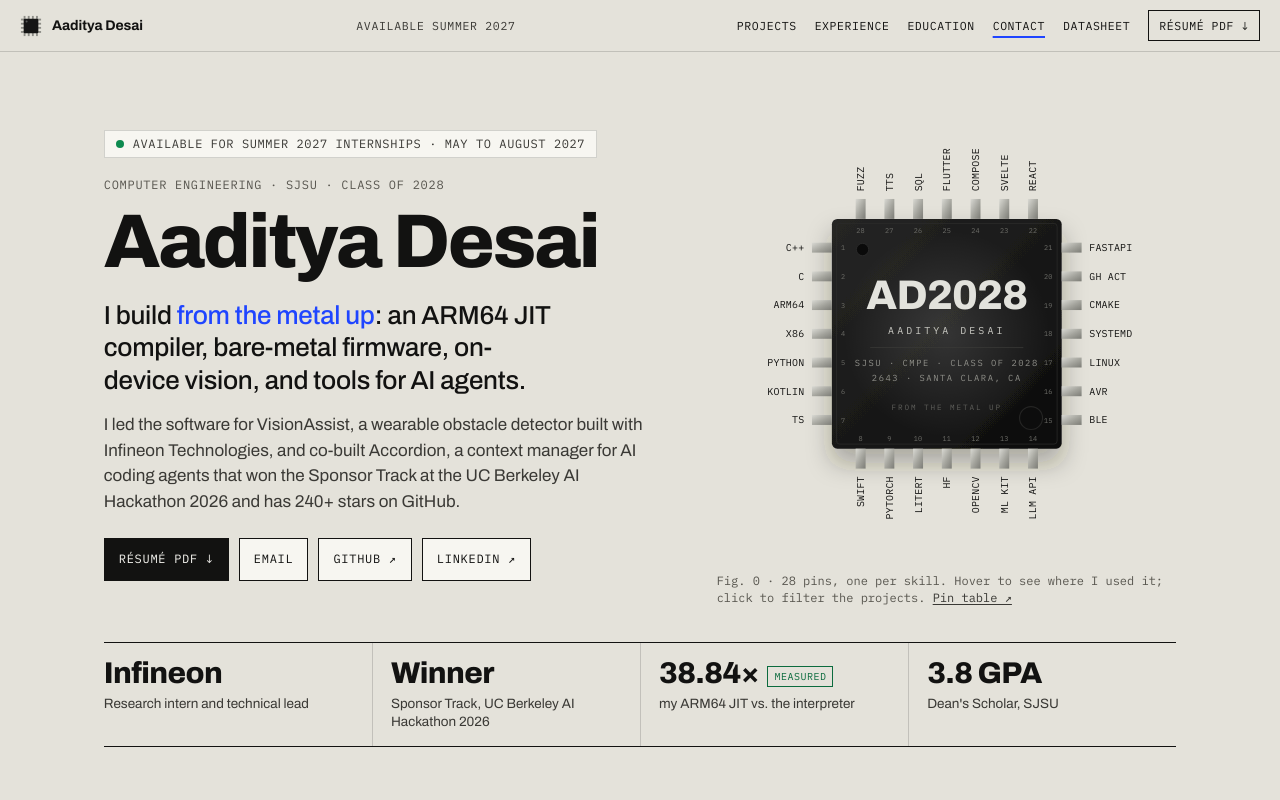
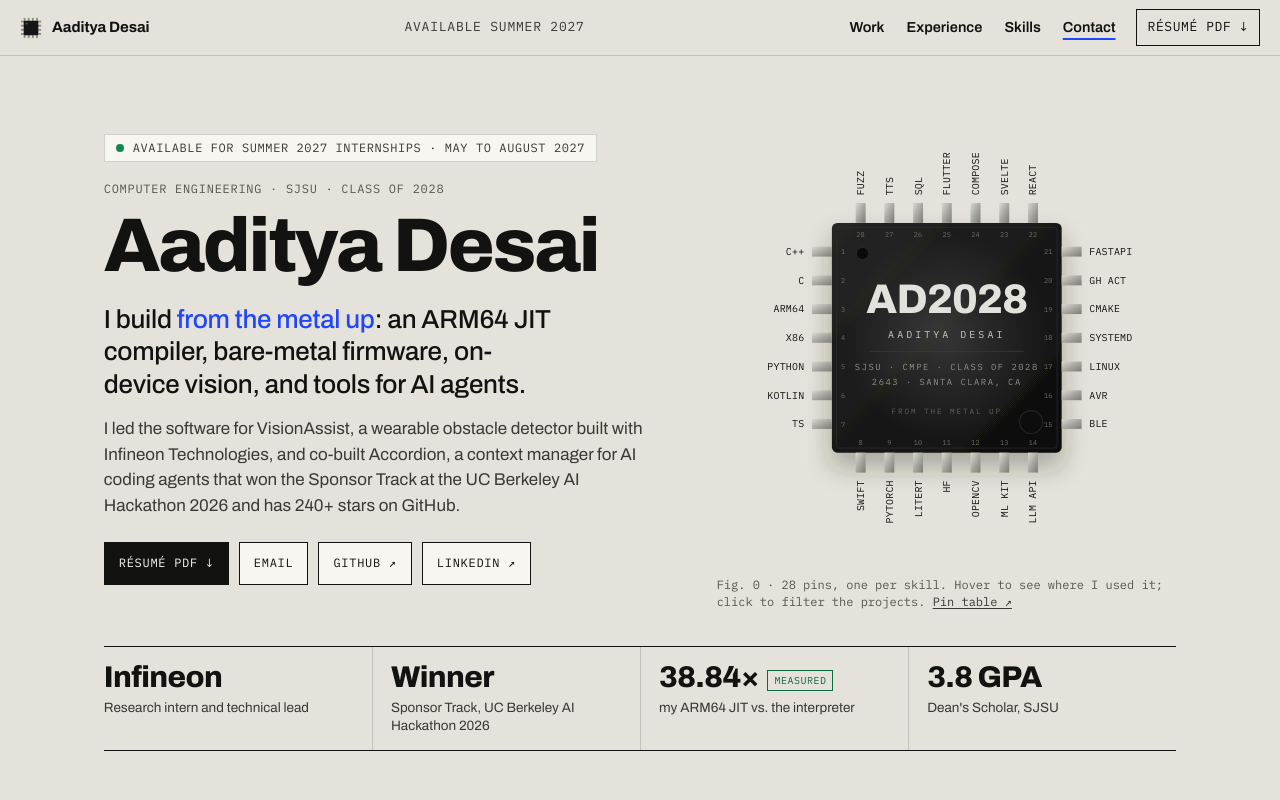
Before and after one commit to aadityad12/aadityad.dev, a Next.js app: page / in a window 1280 px wide. Shown: the top 800 px of the page. Built offline with nearby package versions, Linux system fonts and the light colour scheme.

Commit message:
03 Masthead: one navigation on every route
Use one legible four-item navigation, preserve project and datasheet shortcuts, add the plain variant and 404 masthead, and keep the native mobile menu readable.

Co-authored-by: factory-droid[bot] <138933559+factory-droid[bot]@users.noreply.github.com>

```diff
--- a/app/components/Masthead.tsx
+++ b/app/components/Masthead.tsx
@@ -8,11 +8,12 @@ type Ref = { id: string; title: string };
 // `resume` is passed in so a route that never loads content.ts on the client does not pay for it here.
 export type MastheadProps = { resume: string } & (
   | { variant: "brief" }
+  | { variant: "plain"; current?: "work" | "skills" }
   | { variant: "work"; id: string; title: string; prev: Ref; next: Ref }
   | { variant: "datasheet" }
 );
 
-type Item = { href: string; label: string; short?: string; aria?: string; cur?: string; cls?: string };
+type Item = { href: string; label: string; cur?: string; data?: Record<string, string> };
 
 // J / K land the target sheet 64px below the top of the viewport, under the masthead.
 // The same offset is used to find "where I am", so K from a sheet J just landed on steps back.
@@ -20,26 +21,18 @@ const OFFSET = 64;
 // A sheet within this many px of the reading line counts as "here", not as the next or previous one.
 const NEAR = 24;
 
-const BRIEF_ITEMS: Item[] = [
-  { href: "#projects", label: "Projects", cur: "projects" },
-  { href: "#experience", label: "Experience", cur: "experience" },
-  { href: "#education", label: "Education", cur: "education" },
-  { href: "#contact", label: "Contact", cur: "contact" },
-  { href: "/datasheet/", label: "Datasheet" },
-];
-
-const DATASHEET_ITEMS: Item[] = [
-  { href: "/datasheet/#block-diagram", label: "Projects" },
-  { href: "/datasheet/#specs", label: "Specs" },
-  { href: "/datasheet/#revisions", label: "Experience" },
-  { href: "/datasheet/#ordering", label: "Contact" },
+const ITEMS: Item[] = [
+  { href: "/work/", label: "Work", cur: "work" },
+  { href: "/#experience", label: "Experience", cur: "experience" },
+  { href: "/skills/", label: "Skills", cur: "skills", data: { "data-skills": "" } },
+  { href: "/#contact", label: "Contact", cur: "contact" },
 ];
 
 const reduced = () => matchMedia("(prefers-reduced-motion: reduce)").matches;
 
 function inField(e: KeyboardEvent) {
   const t = e.target as HTMLElement | null;
-  return !!t?.closest?.("input, textarea, select, [contenteditable], [data-keys]");
+  return !!t?.closest?.("input, textarea, select, [contenteditable], [data-keys], dialog");
 }
 
 export default function Masthead(props: MastheadProps) {
@@ -69,12 +62,15 @@ export default function Masthead(props: MastheadProps) {
 
     if (variant === "brief") {
       // the section under the reading line gets aria-current on its nav item
-      const targets = Array.from(document.querySelectorAll<HTMLElement>("section[id], footer[id]"));
+      const targets = Array.from(document.querySelectorAll<HTMLElement>("#experience, #contact"));
       onSync = () => {
         const line = window.innerHeight * 0.35;
         const atEnd = window.scrollY + window.innerHeight >= document.documentElement.scrollHeight - 2;
         let cur: string | null = null;
-        for (const t of targets) if (t.getBoundingClientRect().top <= line) cur = t.id;
+        for (const t of targets) {
+          const rect = t.getBoundingClientRect();
+          if (rect.top <= line && rect.bottom > line) cur = t.id;
+        }
         if (atEnd && targets.length) cur = targets[targets.length - 1].id;
         setCurrent(cur);
       };
@@ -151,36 +147,22 @@ export default function Masthead(props: MastheadProps) {
 
   const closeMenu = () => { if (menu.current) menu.current.open = false; };
 
-  let items: Item[];
-  if (props.variant === "work") {
-    items = [
-      { href: `/work/${props.prev.id}/`, label: `← ${props.prev.title}`, short: "←", aria: `Previous project: ${props.prev.title}`, cls: "mast-step" },
-      { href: `/work/${props.next.id}/`, label: `${props.next.title} →`, short: "→", aria: `Next project: ${props.next.title}`, cls: "mast-step" },
-      { href: "/#projects", label: "All projects" },
-      { href: `/datasheet/#${props.id}`, label: "Datasheet entry" },
-    ];
-  } else {
-    items = variant === "brief" ? BRIEF_ITEMS : DATASHEET_ITEMS;
-  }
+  const ariaCurrent = (it: Item): "page" | "true" | undefined => {
+    if (it.cur === "work" && (props.variant === "work" || (props.variant === "plain" && props.current === "work"))) return "page";
+    if (it.cur === "skills" && props.variant === "plain" && props.current === "skills") return "page";
+    if (props.variant === "brief" && it.cur === current && (current === "experience" || current === "contact")) return "true";
+    return undefined;
+  };
 
   const link = (it: Item, menuItem: boolean) => (
     <Link
       key={it.href}
-      className={it.cls}
       href={it.href}
-      aria-label={it.aria}
-      title={it.aria}
-      aria-current={it.cur && it.cur === current ? "true" : undefined}
+      {...it.data}
+      aria-current={ariaCurrent(it)}
       onClick={menuItem ? closeMenu : undefined}
     >
-      {!menuItem && it.short ? (
-        <>
-          <span className="mast-step-s" aria-hidden="true">{it.short}</span>
-          <span className="mast-step-l" aria-hidden="true">{it.label}</span>
-        </>
-      ) : (
-        it.label
-      )}
+      {it.label}
     </Link>
   );
 
@@ -216,15 +198,15 @@ export default function Masthead(props: MastheadProps) {
         {props.variant === "work" && (
           <div
             className="mast-mid mast-crumb"
-            title={`Projects / ${props.title}. Press J for the next project (${props.next.title}), K for the previous (${props.prev.title}).`}
+            title={`Work / ${props.title}. Press J for the next project (${props.next.title}), K for the previous (${props.prev.title}).`}
           >
-            Projects / <b>{props.title}</b>
+            <Link href="/work/">Work</Link> / <b>{props.title}</b>
           </div>
         )}
 
         <div className="mast-end">
           <nav className="mast-nav" aria-label="Primary">
-            {items.map((it) => link(it, false))}
+            {ITEMS.map((it) => link(it, false))}
           </nav>
           <a className="pdf" href={props.resume} target="_blank" rel="noreferrer">
             Résumé<span className="mast-pdf-x"> PDF</span> ↓
@@ -232,7 +214,7 @@ export default function Masthead(props: MastheadProps) {
           <details className="mast-menu" ref={menu}>
             <summary>Menu</summary>
             <nav className="mast-menu-list" aria-label="Menu">
-              {items.map((it) => link(it, true))}
+              {ITEMS.map((it) => link(it, true))}
             </nav>
           </details>
         </div>
--- a/app/globals.css
+++ b/app/globals.css
@@ -23,7 +23,7 @@
   --pad: clamp(18px, 4.2vw, 60px);
   --mono: var(--font-mono), ui-monospace, "SF Mono", Menlo, monospace;
   --sans: var(--font-sans), "Helvetica Neue", Arial, sans-serif;
-  --mast-h: 52px;
+  --mast-h: 56px;
 }
 
 * { box-sizing: border-box; }
@@ -70,42 +70,38 @@ a:hover { color: var(--accent-ink); }
 .mast-inner { max-width: calc(var(--sheet-w) + 40px); margin: 0 auto; height: 100%; display: grid; grid-template-columns: auto minmax(0, 1fr) auto; align-items: center; gap: 20px; padding: 0 20px; }
 .mast-mark { display: flex; align-items: center; gap: 10px; text-decoration: none; font-family: var(--mono); font-size: 12px; letter-spacing: 0.04em; white-space: nowrap; }
 .mast-mark b { font-family: var(--sans); font-stretch: 125%; font-weight: 800; font-size: 15px; letter-spacing: -0.01em; }
-.mast-mark span { font-family: var(--sans); font-stretch: 112%; font-weight: 700; font-size: 14px; letter-spacing: -0.005em; }
-.mast-datasheet .mast-mark span { font-family: var(--mono); font-stretch: 100%; font-weight: 400; font-size: 12px; letter-spacing: 0.04em; }
+.mast-mark span { font-family: var(--sans); font-stretch: 112%; font-weight: 700; font-size: 15px; letter-spacing: -0.005em; }
 .mast-ic { width: 22px; height: 22px; flex: none; }
-.mast-mid { font-family: var(--mono); font-size: 11.5px; color: var(--ink-2); text-transform: uppercase; letter-spacing: 0.06em; white-space: nowrap; overflow: hidden; text-overflow: ellipsis; }
+.mast-mid { font-family: var(--mono); font-size: 13px; color: var(--ink-2); text-transform: uppercase; letter-spacing: 0.06em; white-space: nowrap; overflow: hidden; text-overflow: ellipsis; }
 .mast-sec, .mast-avail { text-align: center; }
 .mast-sec span { color: var(--accent); margin-right: 8px; }
 .mast-crumb { text-align: left; }
+.mast-crumb a { text-decoration: underline; }
 .mast-crumb b { color: var(--ink); font-weight: 600; }
-.mast-end { display: flex; align-items: center; gap: 4px; font-family: var(--mono); font-size: 11.5px; text-transform: uppercase; letter-spacing: 0.05em; }
+.mast-end { grid-column: 3; display: flex; align-items: center; gap: 4px; font-family: var(--mono); font-size: 11.5px; text-transform: uppercase; letter-spacing: 0.05em; }
 .mast-nav { display: flex; align-items: center; gap: 2px; }
-.mast-nav a { text-decoration: none; padding: 6px 8px; white-space: nowrap; }
+.mast-nav a { font-family: var(--sans); font-size: 14.5px; font-weight: 600; text-transform: none; letter-spacing: 0; text-decoration: none; padding: 8px 10px; white-space: nowrap; }
 .mast-nav a:hover { background: var(--ink); color: var(--paper); }
-.mast-nav a[aria-current="true"] { text-decoration: underline; text-decoration-color: var(--accent); text-decoration-thickness: 2px; text-underline-offset: 6px; }
-.mast-nav .mast-step-l { display: inline-block; max-width: 20ch; overflow: hidden; text-overflow: ellipsis; vertical-align: bottom; }
-.mast-nav .mast-step-s { display: none; font-size: 14px; line-height: 1; }
-.mast .pdf { border: 1px solid var(--ink); padding: 6px 10px; margin-left: 6px; text-decoration: none; white-space: nowrap; }
+.mast-nav a[aria-current] { text-decoration: underline; text-decoration-color: var(--accent); text-decoration-thickness: 2px; text-underline-offset: 6px; }
+.mast .pdf { font-size: 13px; border: 1px solid var(--ink); padding: 7px 11px; margin-left: 6px; text-decoration: none; white-space: nowrap; }
 .mast .pdf:hover { background: var(--accent); border-color: var(--accent); color: #fff; }
 .mast-menu { display: none; position: relative; }
-.mast-menu summary { list-style: none; cursor: pointer; border: 1px solid var(--hair); padding: 6px 10px; user-select: none; }
+.mast-menu summary { font-family: var(--sans); font-size: 14px; font-weight: 600; text-transform: none; letter-spacing: 0; white-space: nowrap; list-style: none; cursor: pointer; border: 1px solid var(--hair); padding: 6px 10px; user-select: none; }
 .mast-menu summary::-webkit-details-marker { display: none; }
 .mast-menu summary::after { content: " +"; }
 .mast-menu[open] summary::after { content: " \2212"; }
 .mast-menu[open] summary { background: var(--ink); border-color: var(--ink); color: var(--paper); }
 .mast-menu-list { position: fixed; left: 0; right: 0; top: var(--mast-h); background: var(--bg); border-bottom: 1px solid var(--hair); box-shadow: 0 24px 40px -28px rgba(30, 28, 20, 0.45); display: flex; flex-direction: column; padding: 4px 20px 10px; }
-.mast-menu-list a { text-decoration: none; padding: 14px 4px; border-bottom: 1px solid var(--hair); }
+.mast-menu-list a { font-family: var(--sans); font-size: 17px; font-weight: 600; text-transform: none; letter-spacing: 0; text-decoration: none; padding: 16px 4px; border-bottom: 1px solid var(--hair); }
 .mast-menu-list a:last-child { border-bottom: 0; }
 .mast-menu-list a:hover { background: var(--ink); color: var(--paper); }
-.mast-menu-list a[aria-current="true"] { text-decoration: underline; text-decoration-color: var(--accent); text-decoration-thickness: 2px; text-underline-offset: 6px; }
+.mast-menu-list a[aria-current] { text-decoration: underline; text-decoration-color: var(--accent); text-decoration-thickness: 2px; text-underline-offset: 6px; }
 .mast-prog { position: absolute; left: 0; right: 0; bottom: -1px; height: 2px; }
 .mast-prog span { display: block; height: 100%; background: var(--accent); transform-origin: 0 50%; transform: scaleX(0); }
 @media (max-width: 1180px) {
-  .mast-nav .mast-step-l { display: none; }
-  .mast-nav .mast-step-s { display: inline; }
   .mast-brief .mast-avail { display: none; }
 }
-@media (max-width: 1000px) { .mast-pdf-x { display: none; } }
+@media (max-width: 1100px) { .mast-pdf-x { display: none; } }
 @media (max-width: 759px) {
   .mast-nav { display: none; }
   .mast-menu { display: block; }
@@ -113,7 +109,7 @@ a:hover { color: var(--accent-ink); }
   .mast .pdf { margin-left: 0; }
   .mast-menu-list { padding: 4px 14px 10px; }
 }
-@media (max-width: 559px) { .mast-mid { display: none; } .mast-inner { grid-template-columns: 1fr auto; } .decoder { font-size: 24px; gap: 14px 6px; } }
+@media (max-width: 559px) { .mast-mid { display: none; } .mast-inner { grid-template-columns: 1fr auto; } .mast-end { grid-column: 2; } .mast-mark b { display: none; } .decoder { font-size: 24px; gap: 14px 6px; } }
 
 /* ---------- Sheets ---------- */
 .sheet {
```
Also changed, not shown: app/not-found.tsx (+12 -7 lines).
